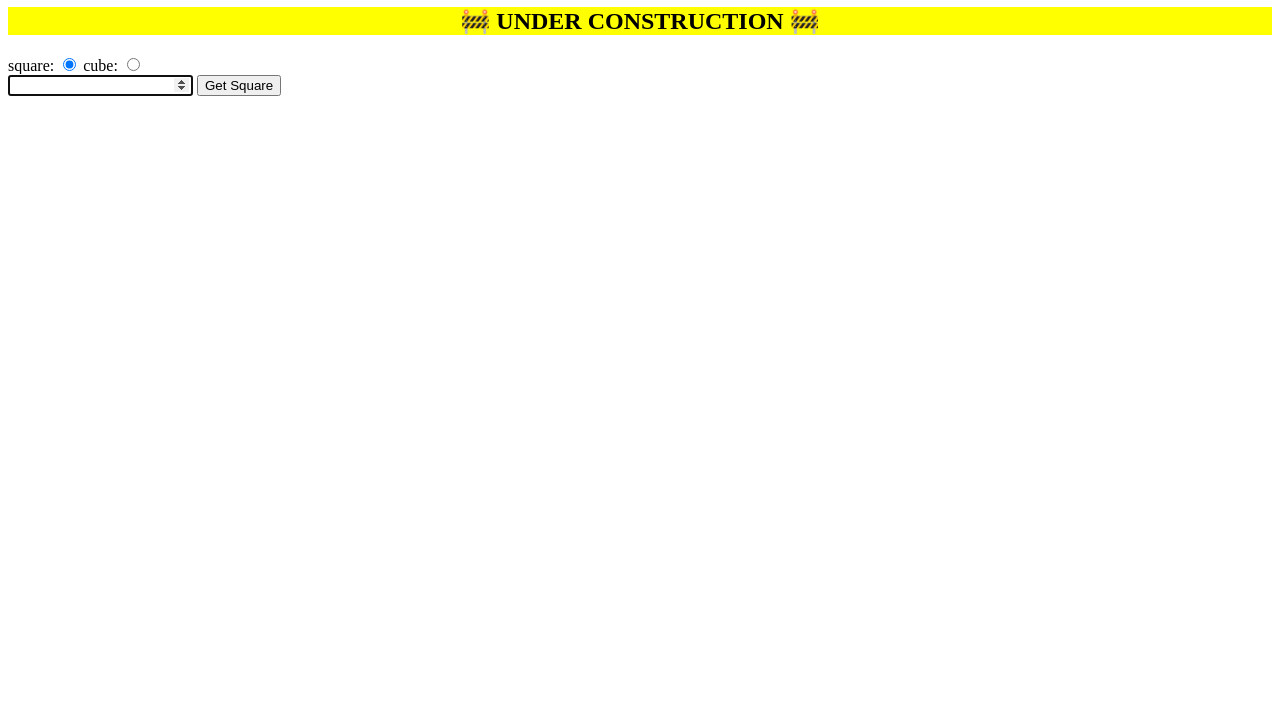
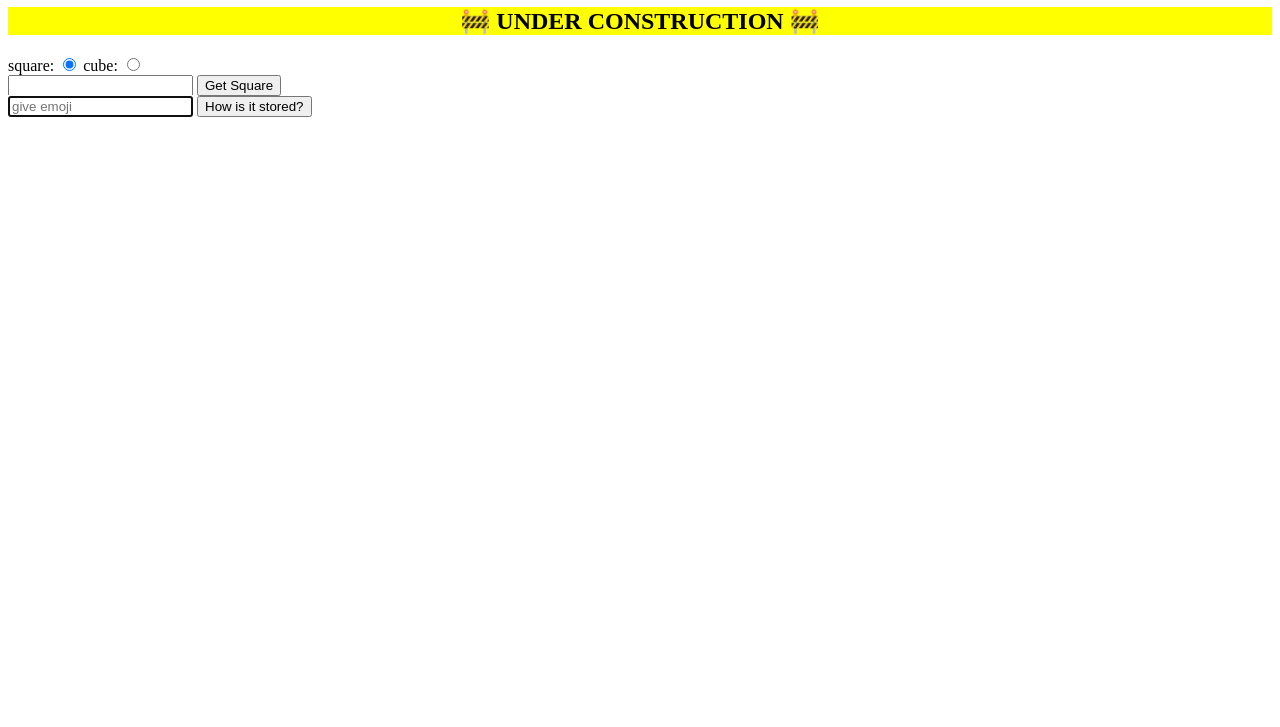
Before and after one commit to arthurjen/bcp-app, a plain HTML site: page index.html in a window 1280 px wide. Shown: the part 73-800 px from the top of the page. Drawn offline with Linux system fonts and the light colour scheme.

Commit message:
emoji test complete

```diff
--- a/index.html
+++ b/index.html
@@ -20,8 +20,12 @@
         square: <input checked name="power" type="radio" value="2">
         cube: <input name="power" type="radio" value="3">
     </div>
-    <input autofocus id="input-number" type="number">
+    <input id="input-number" type="number">
     <button onclick="getSquare()">Get Square</button>
+    <div>
+        <input autofocus id="emoji-test" placeholder="give emoji">
+        <button onclick="emoji()">How is it stored?</button>
+    </div>
     <script>
         function getSquare() {
             var input = document.getElementById('input-number');
@@ -35,9 +39,11 @@
             var square = Math.pow(x, exponent);
             console.log(x, 'to the power of', exponent, 'is', square);
         }
-        // function emoji() {
-        //     var test = document.
-        // }
+        function emoji() {
+            var test = document.getElementById('emoji-test');
+            var j = test.value;
+            console.log(j);
+        }
     </script>
 </body>
 </html>
```
